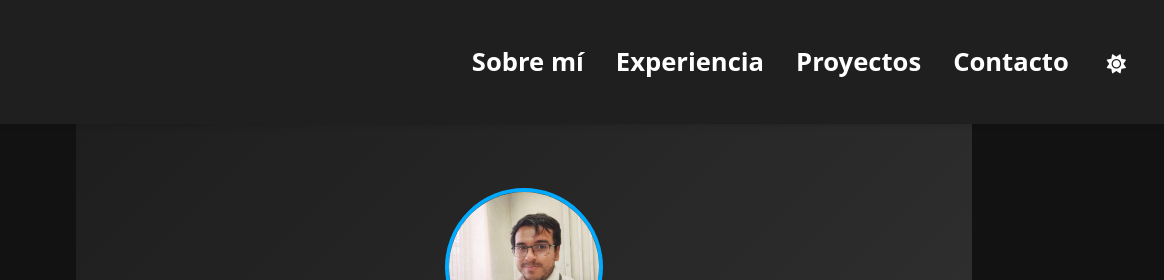
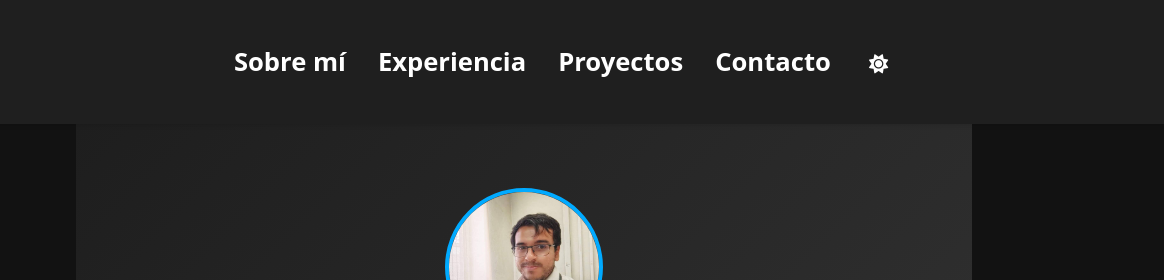
Before and after one commit to DiegoLerma/webpersonal, a plain HTML site: page index.html in a window 1280 px wide. Shown: the top 280 px of the page, 116-1280 px from the left. Drawn offline with Linux system fonts and the light colour scheme.

Commit message:
Nav ajustado al centro

```diff
--- a/styles.css
+++ b/styles.css
@@ -60,6 +60,10 @@ header .logo {
 .logo-image {
     width: 80px;
     height: auto;
+}
+
+header nav{
+    margin: 0 auto;
 }
 
 header nav ul {
```
